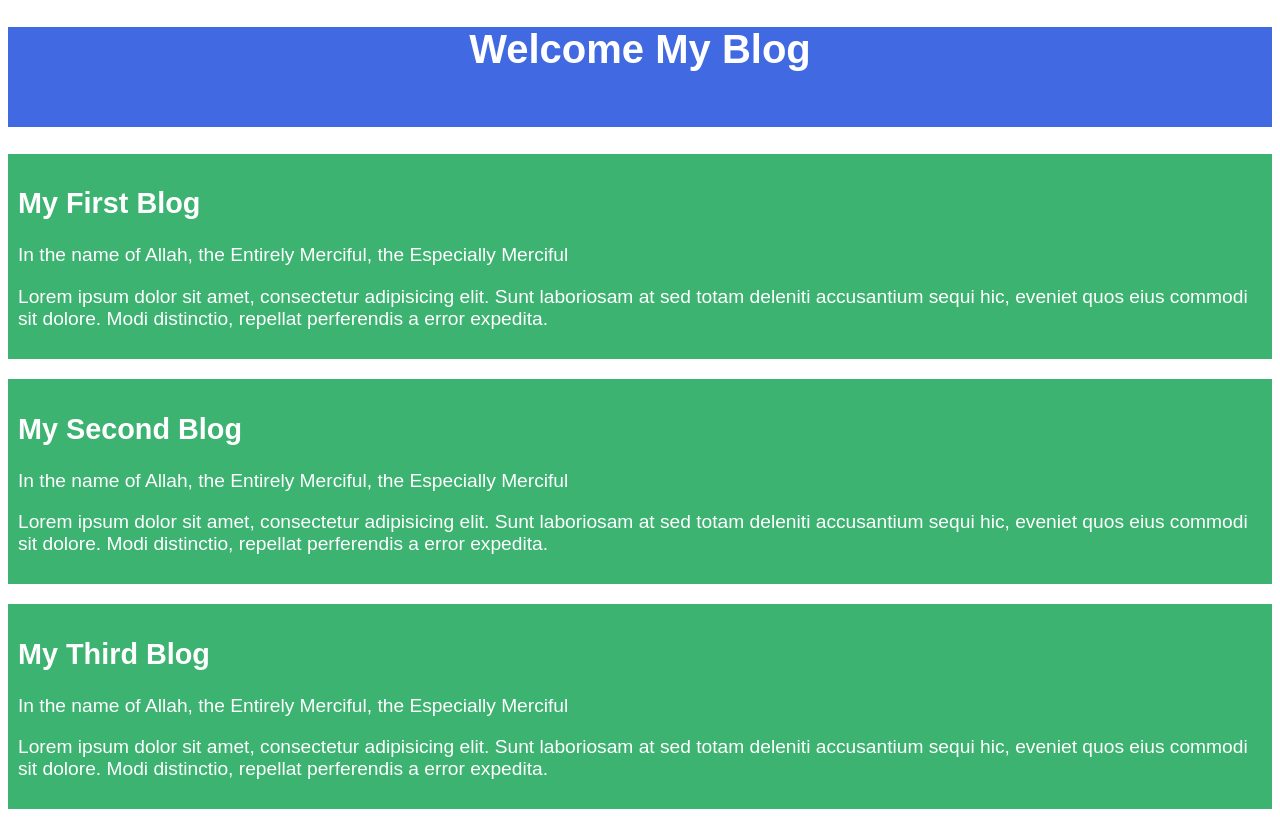
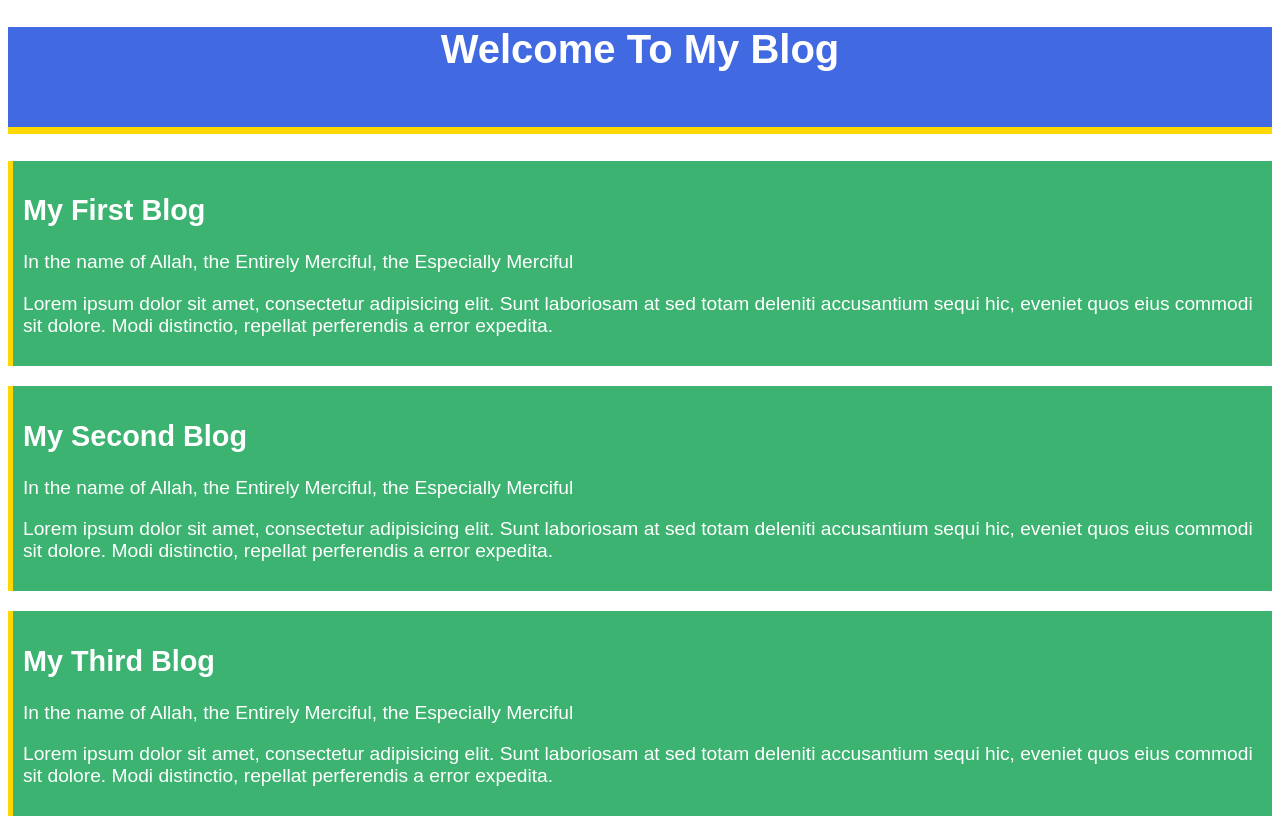
Before and after one commit to masudulalam/my-simple-website-another, a plain HTML site: page index.html in a window 1280 px wide. Drawn offline with Linux system fonts and the light colour scheme.

Commit message:
added header new text and styles and addedd new blog styles

```diff
--- a/index.html
+++ b/index.html
@@ -7,7 +7,7 @@
     <link rel="stylesheet" href="styles/blog.css">
 </head>
 <body>
-    <h1>Welcome My Blog</h1>
+    <h1>Welcome To My Blog</h1>
     <div>
         <h2>My First Blog</h2>
         <p>
--- a/styles/blog.css
+++ b/styles/blog.css
@@ -5,6 +5,10 @@ h1{
     color: white;
     height: 100px;
     text-align: center;
+    border-bottom: 7px solid gold;
+}
+h2{
+    /* border-bottom: 3px solid white; */
 }
 div{
     background-color: mediumseagreen;
@@ -13,4 +17,5 @@ div{
     color: white;
     padding: 10px;
     margin-bottom: 20px;
+    border-left: 5px solid gold;
 }
```
